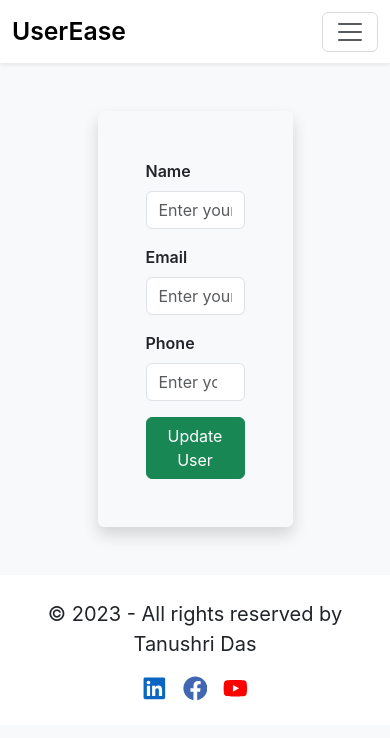
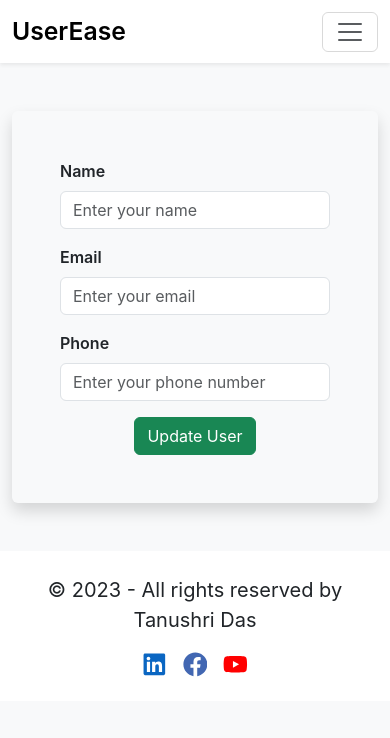
Before and after one commit to Tanushri-Das/user-management-system-client-side, a React (Create React App) app: page /users/edit/1 in a window 390 px wide. Shown: the top 738 px of the page. Built offline with nearby package versions, Linux system fonts and the light colour scheme.

Commit message:
responsive userform

```diff
--- a/src/Pages/UserForm/UserForm.js
+++ b/src/Pages/UserForm/UserForm.js
@@ -3,7 +3,6 @@ import { useDispatch, useSelector } from "react-redux";
 import { createUser, updateUser } from "../../features/users/userSlice";
 import { useNavigate, useParams } from "react-router-dom";
 import { toast } from "react-toastify";
-
 
 const UserForm = () => {
   const navigate = useNavigate();
@@ -75,52 +74,72 @@ const UserForm = () => {
   };
 
   return (
-    <div className="my-5">
-      <form className="w-50 mx-auto shadow rounded-2 p-5" onSubmit={handleSubmit}>
-        <div className="mb-3">
-          <label htmlFor="name" className="form-label fw-semibold">
+    <div class="container my-5">
+      <div class="row justify-content-center">
+        <div class="col-lg-8 col-md-10 col-sm-12">
+          <form class="shadow rounded-2 p-5" onSubmit={handleSubmit}>
+            <div class="mb-3">
+              <label for="name" class="form-label fw-semibold">
                 Name
               </label>
               <input
                 type="text"
-            className={`form-control ${formErrors.name ? "is-invalid" : ""}`}
+                className={`form-control ${
+                  formErrors.name ? "is-invalid" : ""
+                }`}
                 id="name"
                 name="name"
                 placeholder="Enter your name"
                 value={formData.name}
                 onChange={handleChange}
               />
-          {formErrors.name && <div className="invalid-feedback fw-semibold">Name is required</div>}
+              {formErrors.name && (
+                <div className="invalid-feedback fw-semibold">
+                  Name is required
                 </div>
-        <div className="mb-3">
-          <label htmlFor="email" className="form-label fw-semibold">
+              )}
+            </div>
+            <div class="mb-3">
+              <label for="email" class="form-label fw-semibold">
                 Email
               </label>
               <input
                 type="email"
-            className={`form-control ${formErrors.email ? "is-invalid" : ""}`}
+                className={`form-control ${
+                  formErrors.email ? "is-invalid" : ""
+                }`}
                 id="email"
                 name="email"
                 placeholder="Enter your email"
                 value={formData.email}
                 onChange={handleChange}
               />
-          {formErrors.email && <div className="invalid-feedback fw-semibold">Email is required</div>}
+              {formErrors.email && (
+                <div className="invalid-feedback fw-semibold">
+                  Email is required
                 </div>
-        <div className="mb-3">
-          <label htmlFor="phone" className="form-label fw-semibold">
+              )}
+            </div>
+            <div class="mb-3">
+              <label for="phone" class="form-label fw-semibold">
                 Phone
               </label>
               <input
                 type="number"
-            className={`form-control ${formErrors.phone ? "is-invalid" : ""}`}
+                className={`form-control ${
+                  formErrors.phone ? "is-invalid" : ""
+                }`}
                 id="phone"
                 name="phone"
                 placeholder="Enter your phone number"
                 value={formData.phone}
                 onChange={handleChange}
               />
-          {formErrors.phone && <div className="invalid-feedback fw-semibold">Phone is required</div>}
+              {formErrors.phone && (
+                <div className="invalid-feedback fw-semibold">
+                  Phone is required
+                </div>
+              )}
             </div>
             <div className="d-flex justify-content-center align-items-center">
               <button type="submit" className="btn btn-success">
@@ -129,6 +148,8 @@ const UserForm = () => {
             </div>
           </form>
         </div>
+      </div>
+    </div>
   );
 };
 
--- a/src/Pages/UserList/UserList.js
+++ b/src/Pages/UserList/UserList.js
@@ -17,7 +17,7 @@ const UserList = () => {
 
   const handleDelete = (id) => {
     dispatch(deleteUser(id));
-    toast.error("Delete user successfully!");
+    toast.error("Deleted user successfully!");
   };
 
   const handleAddUser = () => {
```
Also changed, not shown: src/features/users/userSlice.js (+0 -93 lines). Lines whose indentation alone changed are shown as unchanged.
